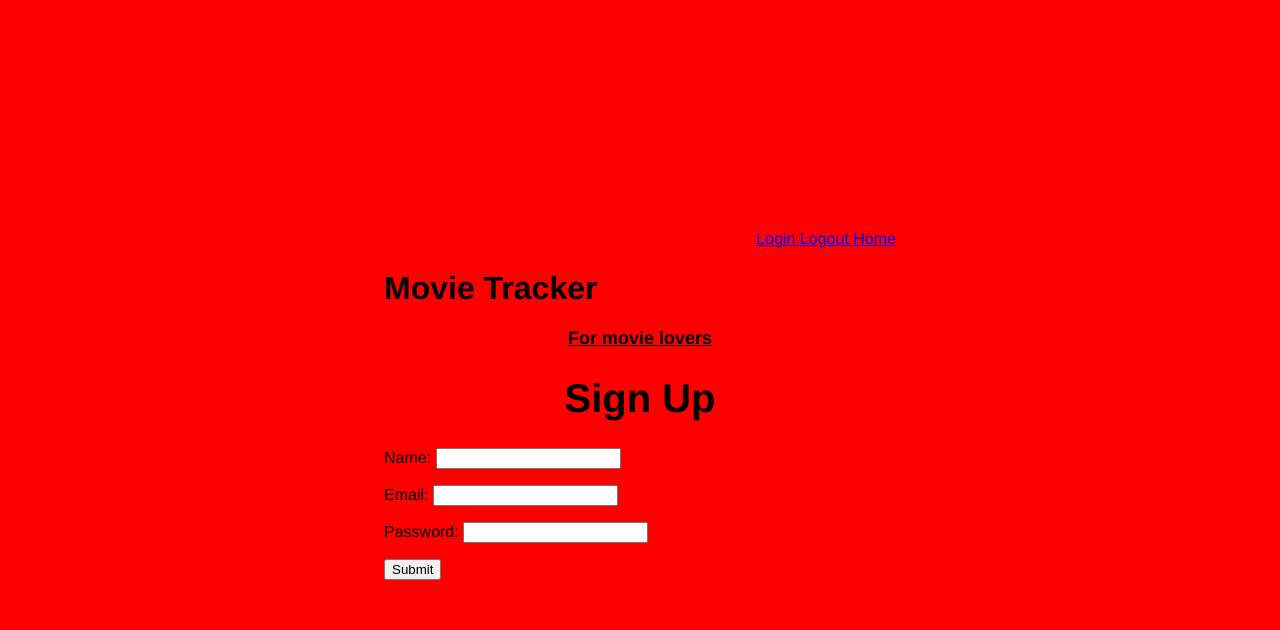
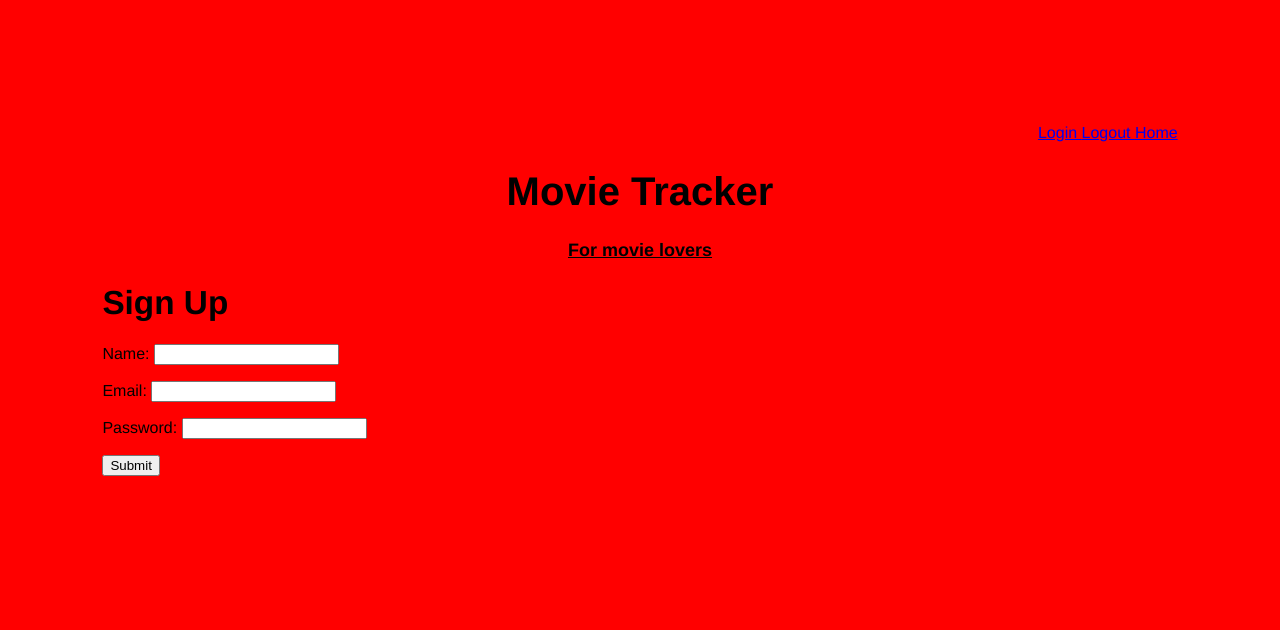
Before and after one commit to KristinHannah/sinatra-movies-app, a Sinatra app: page /signup in a window 1280 px wide. Shown: the top 630 px of the page. Run offline with Sinatra, Linux system fonts and the light colour scheme.

Commit message:
css playing

```diff
--- a/public/stylesheets/application.css
+++ b/public/stylesheets/application.css
@@ -2,22 +2,27 @@
     color: black;
     background-color: red;
     font-family: Helvetica;
-    margin: 10%;
-    padding: 4% 20% 4% 20%;
+    margin: 4%;
+    padding: 4% 4% 4% 4%;
     cursor: crosshair;
   }
 
   nav {
-    padding-top: 10%;
-    padding-left: 10%;
+    padding-top: 2%;
+    padding-left: 2%;
     border-style: none;
     text-align: right;
   }
 
-  div.container h1 {
+h1 {
     font-size: 30pt;
     font-weight: bolder;
     text-align: center;
+  }
+
+  div.container h1{
+      font-size: 25pt;
+      text-align: left;
   }
 
  h3 {
@@ -35,7 +40,7 @@
  div.container ul li {
     font-size: medium;
     padding: 20px;
-    border: 5px dotted grey;
+    border: 5px dotted white;
     margin-top: 60px;
   }
 
```
